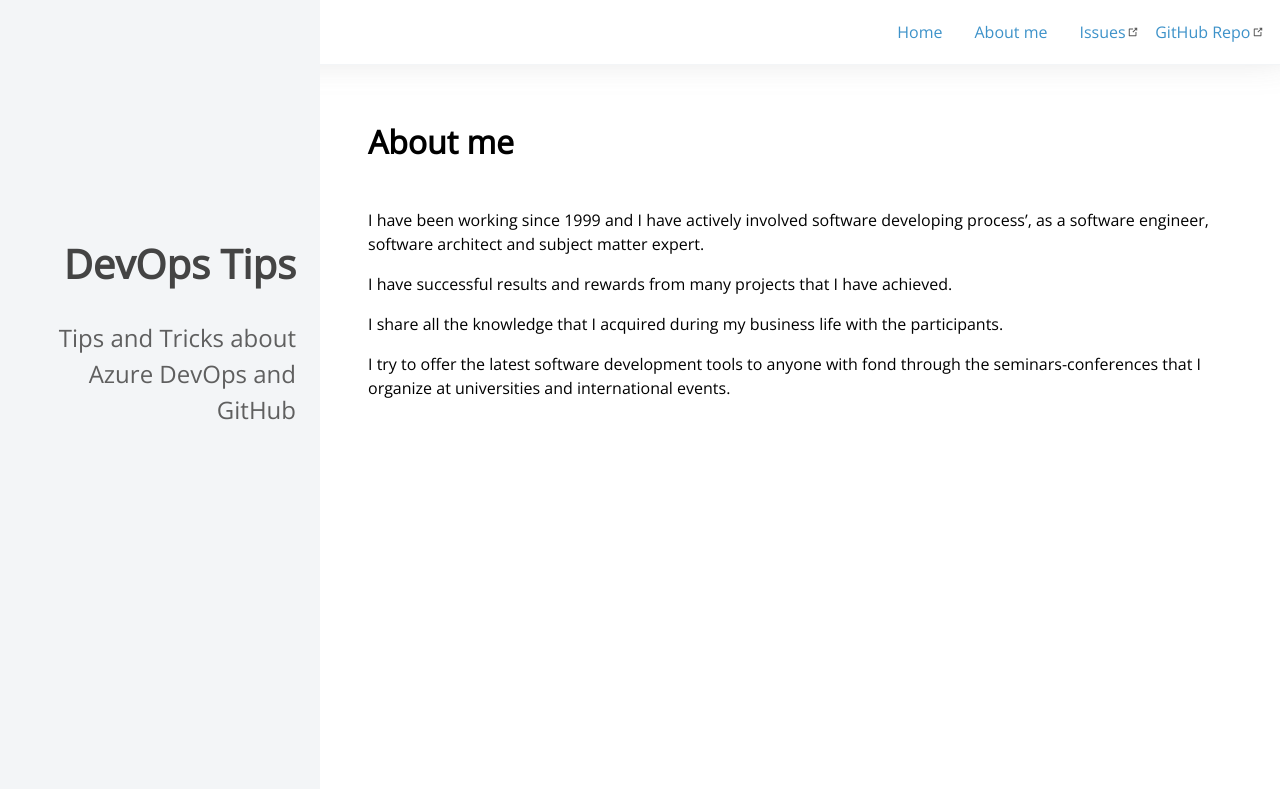
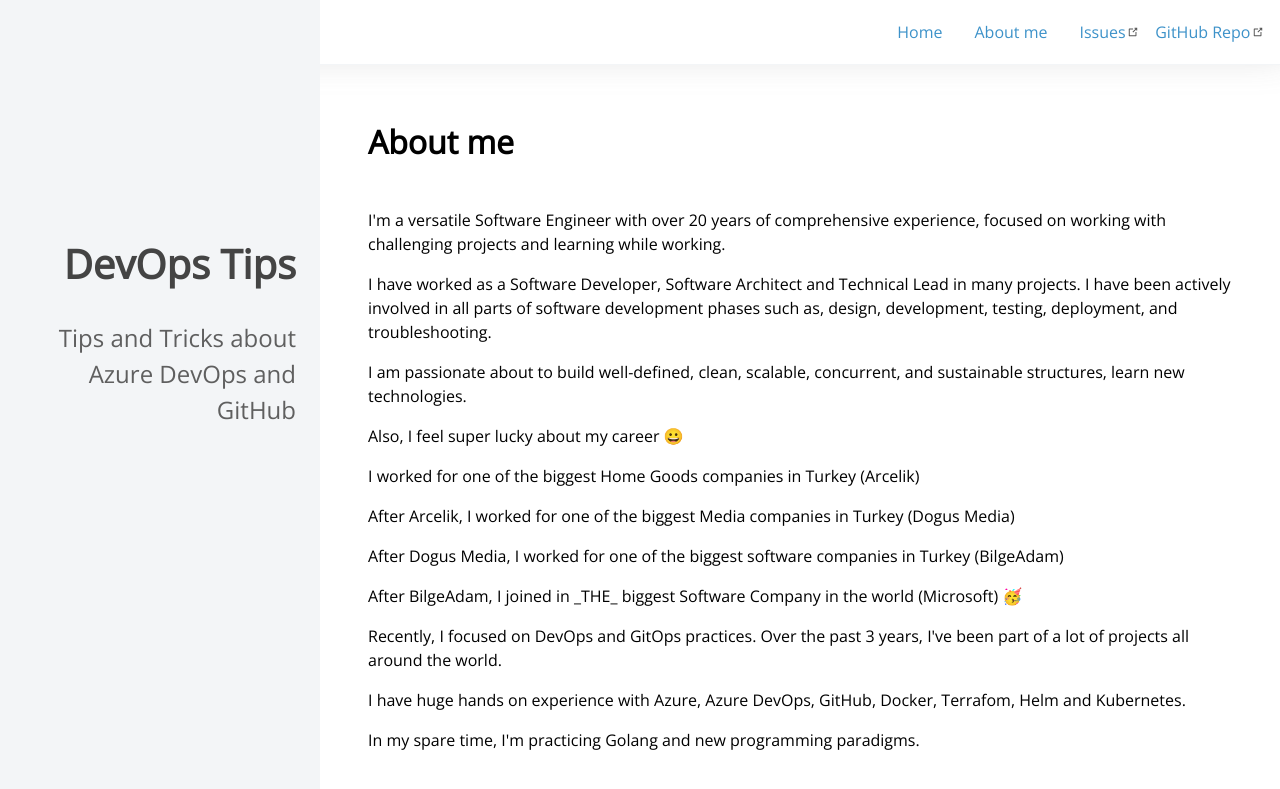
Before and after one commit to polatengin/devopstips.net, a Jekyll site: the page built from about.html, in a window 1280 px wide. Shown: the top 789 px of the page. Built offline with Jekyll 4.4.1, drawn with Linux system fonts in a browser that asks for light colours; nearby versions of some CDN libraries.

Commit message:
about me page improved

```diff
--- a/about.html
+++ b/about.html
@@ -13,11 +13,25 @@ author: engin.polat
   <div class="media_object about-image-5"></div>
 </div>
 <div class="media-body">
-  <p>I have been working since 1999 and I have actively involved software developing process’, as a software engineer, software architect and subject matter expert.</p>
+  <p>I'm a versatile Software Engineer with over 20 years of comprehensive experience, focused on working with challenging projects and learning while working.</p>
 
-  <p>I have successful results and rewards from many projects that I have achieved.</p>
+  <p>I have worked as a Software Developer, Software Architect and Technical Lead in many projects. I have been actively involved in all parts of software development phases such as, design, development, testing, deployment, and troubleshooting.</p>
 
-  <p>I share all the knowledge that I acquired during my business life with the participants.</p>
+  <p>I am passionate about to build well-defined, clean, scalable, concurrent, and sustainable structures, learn new technologies.</p>
 
-  <p>I try to offer the latest software development tools to anyone with fond through the seminars-conferences that I organize at universities and international events.</p>
+  <p>Also, I feel super lucky about my career 😀</p>
+
+  <p>I worked for one of the biggest Home Goods companies in Turkey (Arcelik)</p>
+
+  <p>After Arcelik, I worked for one of the biggest Media companies in Turkey (Dogus Media)</p>
+
+  <p>After Dogus Media, I worked for one of the biggest software companies in Turkey (BilgeAdam)</p>
+
+  <p>After BilgeAdam, I joined in _THE_ biggest Software Company in the world (Microsoft) 🥳</p>
+
+  <p>Recently, I focused on DevOps and GitOps practices. Over the past 3 years, I've been part of a lot of projects all around the world.</p>
+
+  <p>I have huge hands on experience with Azure, Azure DevOps, GitHub, Docker, Terrafom, Helm and Kubernetes.</p>
+
+  <p>In my spare time, I'm practicing Golang and new programming paradigms.</p>
 </div>
```
